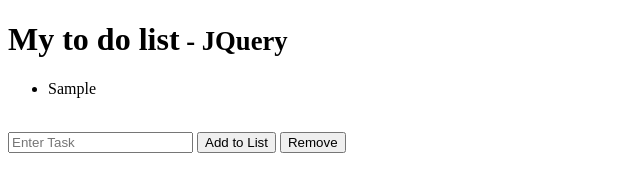
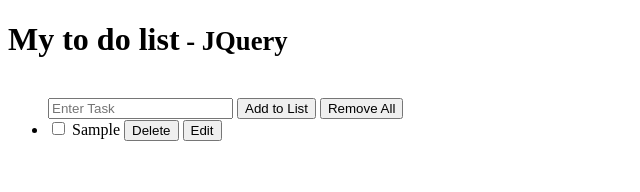
Before and after one commit to Bankole26/Projects, a plain HTML site: page To Do List/index.html in a window 1280 px wide. Both pictures are taken after typing "Sample" into the empty fields and a click on the button "Add to List". Shown: the whole page, without its empty margins (0-640 px from the left). Drawn offline with nearby package versions, Linux system fonts and the light colour scheme.

Commit message:
Add files via upload
Individual delete buttons

```diff
--- a/To Do List/index.html
+++ b/To Do List/index.html
@@ -6,22 +6,21 @@
 </title>
 
 <script type= "text/javascript"
-src="http://ajax.googleapis.com/ajax/libs/jquery/1.4.2/jquery.min.js"></script>
+src="https://ajax.googleapis.com/ajax/libs/jquery/2.1.1/jquery.min.js"></script>
 <script type= "text/javascript" src=tdl.js></script>
+<link rel="stylesheet" href="list.css">
+
 </head>
 <body>
-    <!-- Clean up your indents -->
 <h1>My to do list<small> - JQuery</small></h1>
 <ul id = "todoList">
-</ul>
-      <!-- Instead of using br use css margin-bottom -->
+
 <br/>
-    <!-- Dont pus spaces after equals sign in attributes (ex: id= ", should be id=") -->
     <input type="text" id= "addtoList" placeholder = "Enter Task"/>
     <button id = "add"> Add to List</button>
-    <button id = "remove">Remove</button>
+    <button id = "removeAll">Remove All</button>
 
-      <!-- Get rid of unnecessary white-space -->
+ </ul>
 
 
 
--- /dev/null
+++ b/To Do List/list.css
@@ -0,0 +1,3 @@
+.strike {
+  text-decoration: line-through;
+}
--- a/To Do List/tdl.js
+++ b/To Do List/tdl.js
@@ -1,25 +1,29 @@
 $(document).ready(function() {
     $('#add').click(function(){
         let newListItem = $("#addtoList").val();
-        //I don't understand the need for this if check..
+        let listItem="<li><input type='checkbox'" +" name='todo-item-done'" +" class='todo-item-done'"+
+                         " value='" + newListItem + "' /> " +
+                         newListItem +
+                         " <button id='deleteItem'>"+
+                         "Delete</button>"+" <button class='edit'>"+
+                         "Edit</button>" +"</li>";
         if (newListItem.length>0){
-            $("#todoList").append("<li>" + newListItem + "</li>");
+            $("#todoList").append(listItem);
+
             $("#addtoList").val('');
         }
     });
-    $('#remove').click(function(){
-        //good job removing everything, but now let's try to remove individual items.
-        //this will require each item to have its own remove button.
-        //you can keep the remove button at the top, and rename it "remove all"
+
+    $('#removeAll').click(function(){
         $('li').remove();
     });
 
-    //Next steps:
-    //Still need to add an edit functionality
-    //Add the ability to complete a todo.
-        //Add a checkmark for completed todos with a "strike-through" over the todo
-    //Make a better looking UI using Bootstrap. go to https://getbootstrap.com/ for more details.
-        //Decorate each todo as a to-do card. use this as inspiration https://www.w3schools.com/howto/howto_js_todolist.asp
-    //Add a fade-in and fade-out effect to to-do items using JQuery
-    //save to-do items to firebase. go to https://firebase.google.com/ for more details
+   $('#deleteItem').on('click',function(){
+    $(this).parent().remove();
 });
+
+
+    $('#edit').click(function(){
+    $(this).parent().attr('contenteditable','true');
+    })
+});
```
